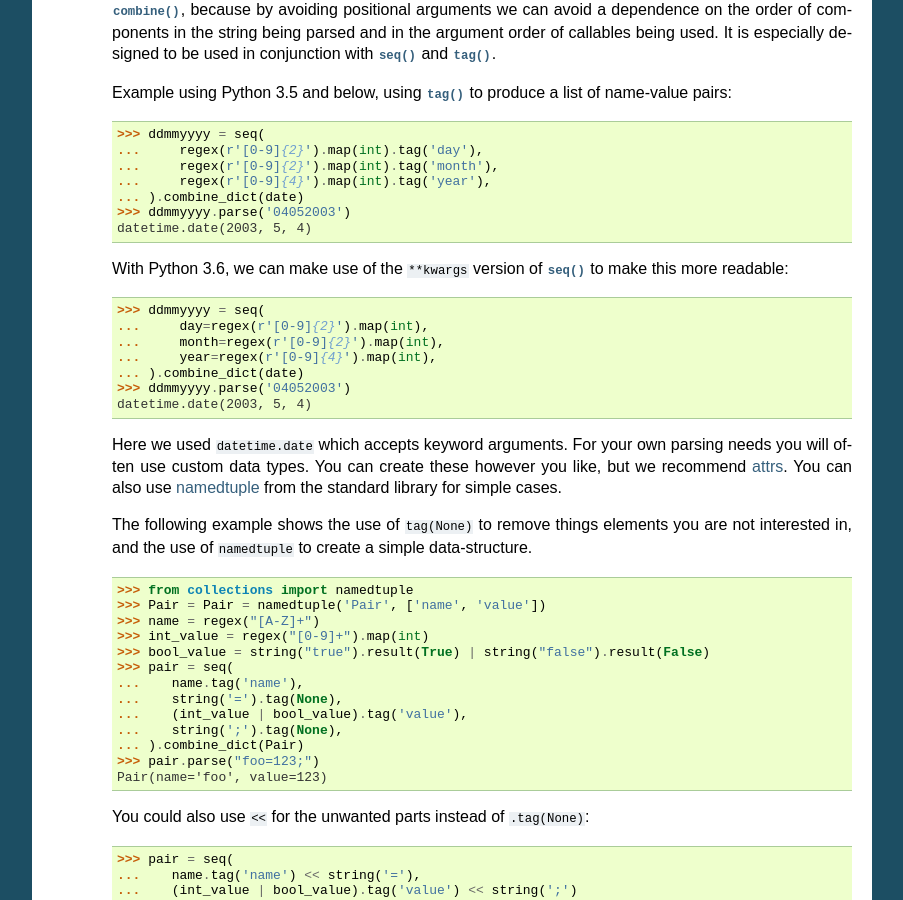
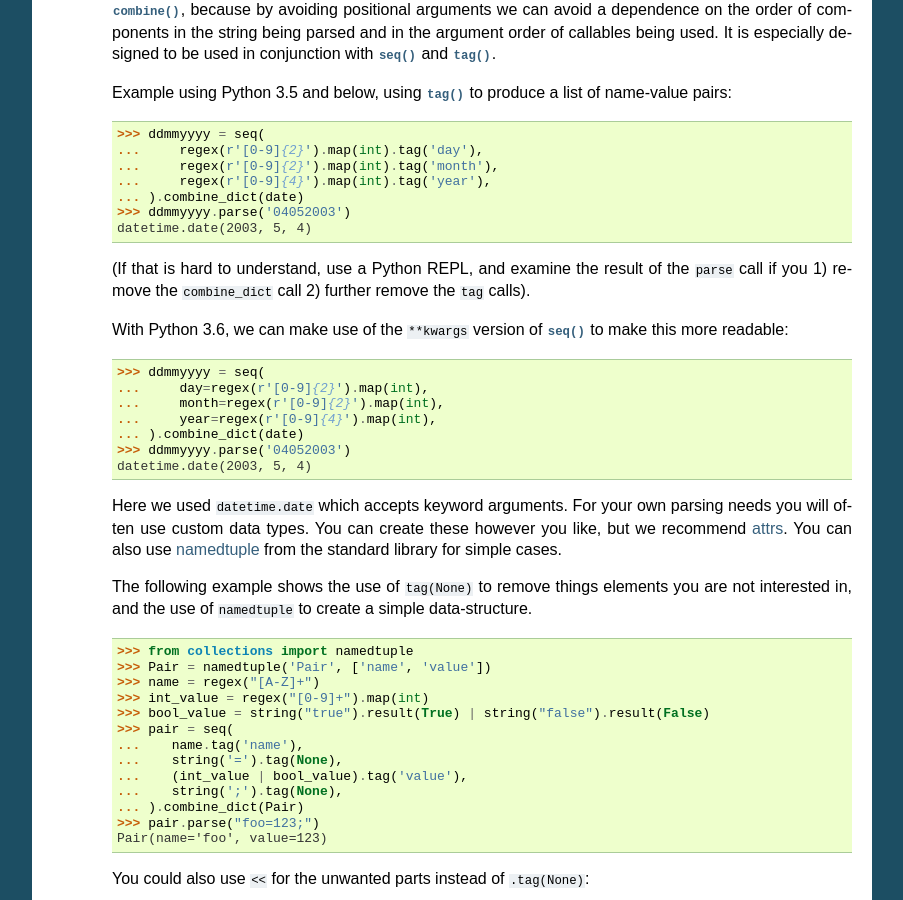
Before and after one commit to python-parsy/parsy, a Sphinx documentation site: the page built from docs/ref/methods_and_combinators.rst, in a window 1280 px wide and 900 px high, scrolled down 2776 px. Shown: the whole window, without its empty margins (198-1101 px from the left). Built offline with Sphinx 7.4.7, drawn with Linux system fonts in a browser that asks for light colours; some of the changed text lies outside the part shown.

Commit message:
Docs fixes

```diff
--- a/docs/ref/methods_and_combinators.rst
+++ b/docs/ref/methods_and_combinators.rst
@@ -205,6 +205,9 @@ can be used and manipulated as below.
          >>> ddmmyyyy.parse('04052003')
          datetime.date(2003, 5, 4)
 
+      (If that is hard to understand, use a Python REPL, and examine the result
+      of the ``parse`` call if you 1) remove the ``combine_dict`` call 2)
+      further remove the ``tag`` calls).
 
       With Python 3.6, we can make use of the ``**kwargs`` version of
       :func:`seq` to make this more readable:
@@ -233,7 +236,7 @@ can be used and manipulated as below.
       .. code-block:: python
 
          >>> from collections import namedtuple
-         >>> Pair = Pair = namedtuple('Pair', ['name', 'value'])
+         >>> Pair = namedtuple('Pair', ['name', 'value'])
          >>> name = regex("[A-Z]+")
          >>> int_value = regex("[0-9]+").map(int)
          >>> bool_value = string("true").result(True) | string("false").result(False)
```
Also changed, not shown: other parts of docs/ref/methods_and_combinators.rst (+1 -4 lines).
